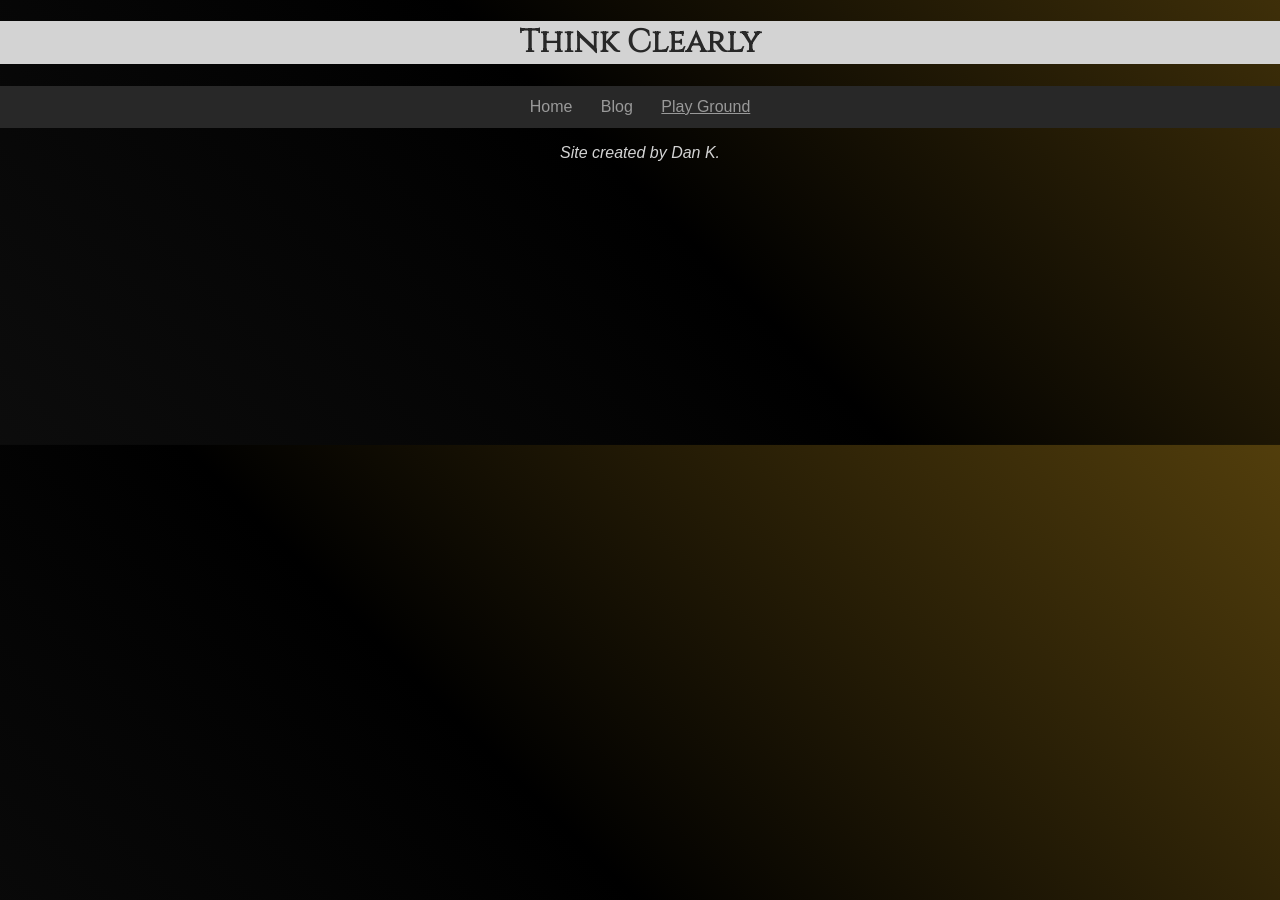
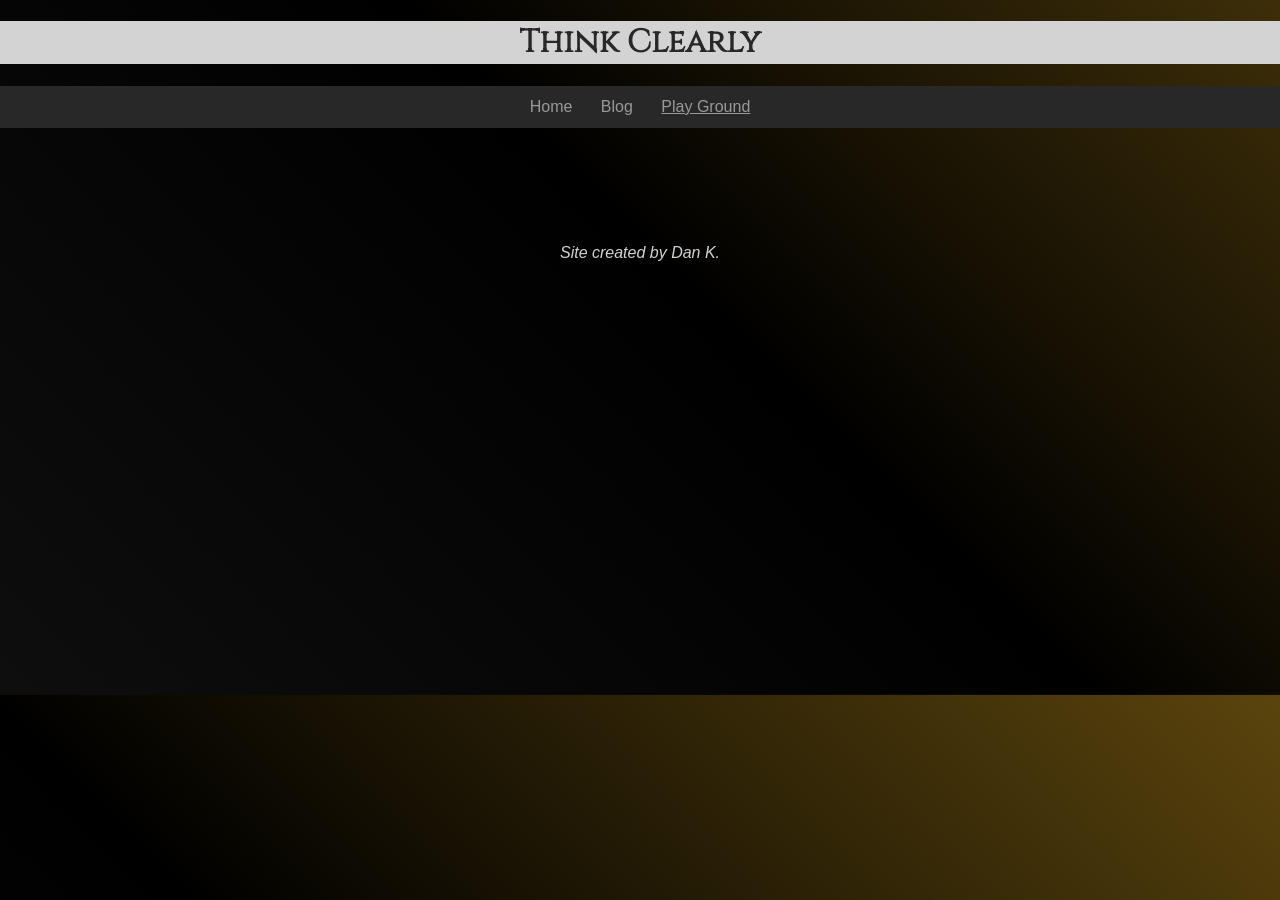
Before and after one commit to dekay2001/dekay2001.github.io, a Jekyll site: the page built from play-ground/index.html, in a window 1280 px wide. Built offline with Jekyll 4.4.1, drawn with Linux system fonts in a browser that asks for light colours; some web fonts are replaced.

Commit message:
Added some padding to dynamicdiv on playground

```diff
--- a/assets/css/responsive-default.css
+++ b/assets/css/responsive-default.css
@@ -43,6 +43,12 @@
     object-fit: cover;
     object-position: 50% 50%;
   }
+  /*play-ground*/
+  #dynamicdiv {
+    padding-top: 50px;
+    padding-bottom: 50px;
+    font-family: 'Cinzel', arial, verdana, sans-serif;
+  }
 }
 
 
```
